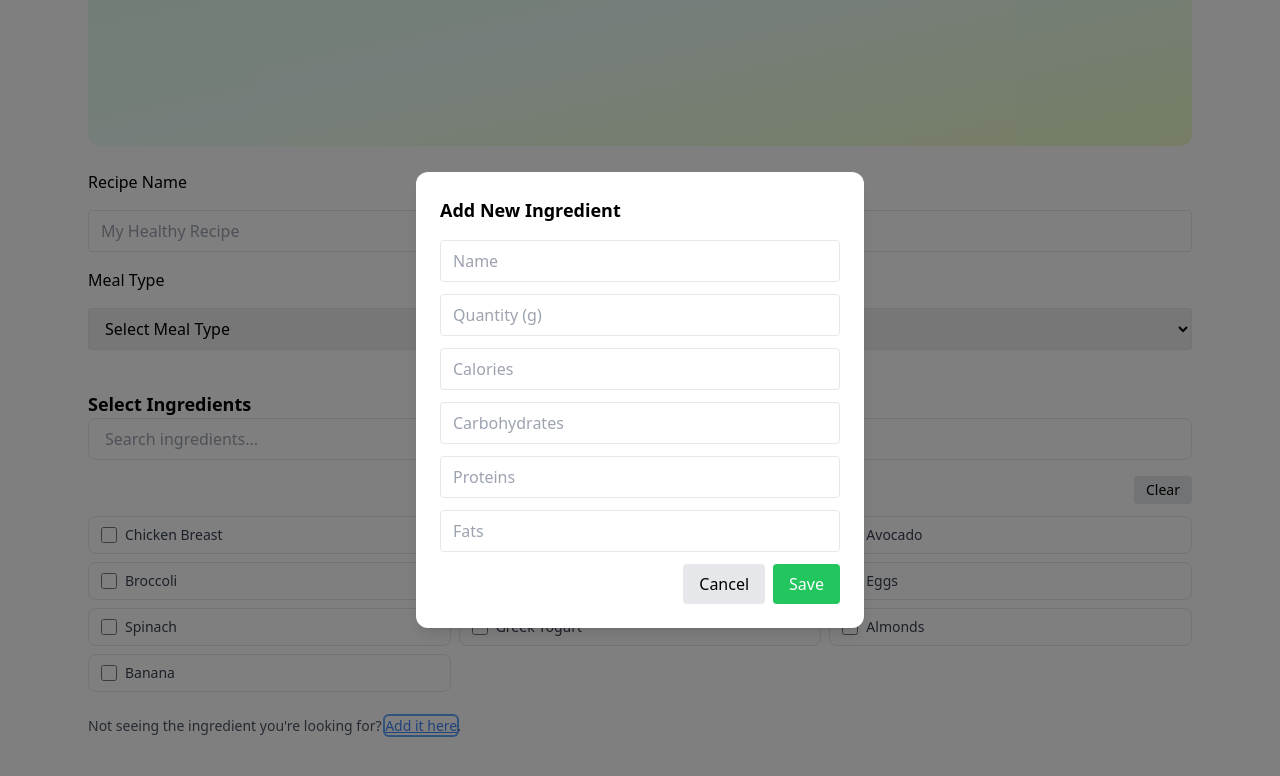
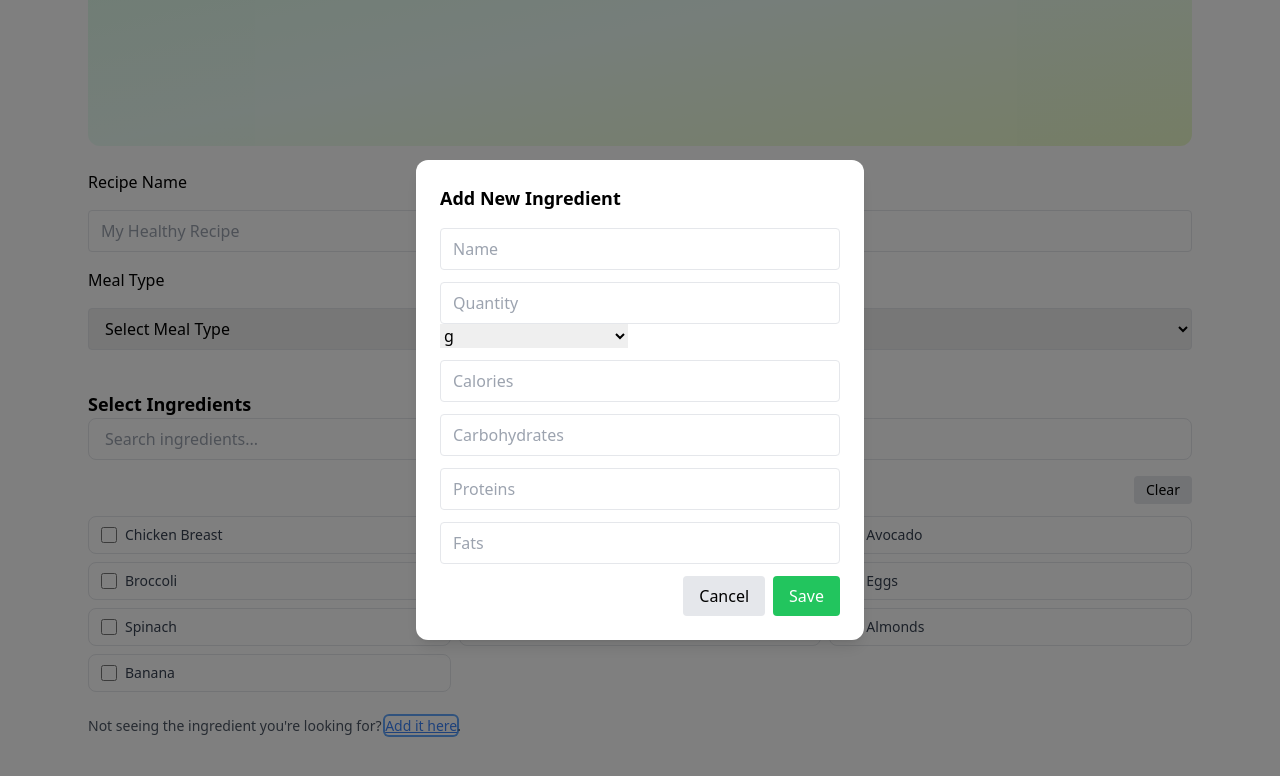
Before and after one commit to EduardoJRP/NutriTrack, a Next.js app: page /recipes/new in a window 1280 px wide. Both pictures are taken after a click on the button "Add it here". Shown: the part 298-1074 px from the top of the page. Built offline with nearby package versions, Linux system fonts and the light colour scheme; no server answers.

Commit message:
update: added isLiquid option in the form

```diff
--- a/app/components/Forms/ingredientsForm.tsx
+++ b/app/components/Forms/ingredientsForm.tsx
@@ -17,16 +17,27 @@ export default function IngredientForm({
       />
       {errors.name && <p className="error">{errors.name.message}</p>}
 
+      <div>
         <input
           type="number"
           step="0.01"
-        {...register('quantityGrams', { valueAsNumber: true })}
-        placeholder="Quantity (g)"
+          {...register('quantity', { valueAsNumber: true })}
+          placeholder="Quantity"
           className="w-full border rounded px-3 py-2 focus:ring-2 focus:ring-green-500 outline-none"
         />
-      {errors.quantityGrams && (
-        <p className="error">{errors.quantityGrams.message}</p>
+        {errors.quantity && <p className="error">{errors.quantity.message}</p>}
+
+        <select {...register('measurement')}>
+          <option value="" disabled hidden>
+            Select a measurement
+          </option>
+          <option value="g">g</option>
+          <option value="lt">lt</option>
+        </select>
+        {errors.measurement && (
+          <p className="error">{errors.measurement.message}</p>
         )}
+      </div>
 
       <input
         type="number"
@@ -35,9 +46,8 @@ export default function IngredientForm({
         placeholder="Calories"
         className="w-full border rounded px-3 py-2 focus:ring-2 focus:ring-green-500 outline-none"
       />
-      {errors.calories && (
-        <p className="error">{errors.calories.message}</p>
-      )}
+      {errors.calories && <p className="error">{errors.calories.message}</p>}
+
       <input
         type="number"
         step="0.01"
@@ -48,6 +58,7 @@ export default function IngredientForm({
       {errors.carbohydrates && (
         <p className="error">{errors.carbohydrates.message}</p>
       )}
+
       <input
         type="number"
         step="0.01"
@@ -55,9 +66,8 @@ export default function IngredientForm({
         placeholder="Proteins"
         className="w-full border rounded px-3 py-2 focus:ring-2 focus:ring-green-500 outline-none"
       />
-      {errors.proteins && (
-        <p className="error">{errors.proteins.message}</p>
-      )}
+      {errors.proteins && <p className="error">{errors.proteins.message}</p>}
+
       <input
         type="number"
         step="0.01"
@@ -65,9 +75,7 @@ export default function IngredientForm({
         placeholder="Fats"
         className="w-full border rounded px-3 py-2 focus:ring-2 focus:ring-green-500 outline-none"
       />
-      {errors.fats && (
-        <p className="error">{errors.fats.message}</p>
-      )}
+      {errors.fats && <p className="error">{errors.fats.message}</p>}
 
       <div className="flex justify-end gap-2">
         <button
--- a/app/lib/actions/saveIngredient.ts
+++ b/app/lib/actions/saveIngredient.ts
@@ -13,24 +13,25 @@ export async function saveIngredient(data: unknown) {
 
   const {
     name,
-    quantityGrams,
+    quantity,
+    measurement,
     calories,
     carbohydrates,
     proteins,
     fats,
   } = parsed.data;
 
-  // ✅ Normalize to 100g base
-  const multiplier = 100 / quantityGrams;
+  // Normalize to 100g or 100lt base
+  const multiplier = 100 / quantity;
 
   const normalized = {
     name,
+    isLiquid: measurement === 'g' ? false : true,
     calories: Number((calories * multiplier).toFixed(2)),
     carbohydrates: Number((carbohydrates * multiplier).toFixed(2)),
     proteins: Number((proteins * multiplier).toFixed(2)),
     fats: Number((fats * multiplier).toFixed(2)),
   };
-
 
   const information = supabase;
 
--- a/app/lib/zodSchemas/newIngredient.ts
+++ b/app/lib/zodSchemas/newIngredient.ts
@@ -2,12 +2,14 @@ import { z } from 'zod';
 
 export const ingredientSchema = z.object({
   name: z.string().min(1, 'Ingredient name is required'),
+  isLiquid: z.boolean().optional(),
 
   // Local-only field — not persisted
-  quantityGrams: z.preprocess(
+  quantity: z.preprocess(
     (val) => Number(val),
     z.number().min(1, 'Must be at least 1g')
   ),
+  measurement: z.enum(['g', 'lt'], 'Measurement is required'),
 
   // Floats — coerced and validated
   calories: z.preprocess(
```
Lines whose indentation alone changed are shown as unchanged.
